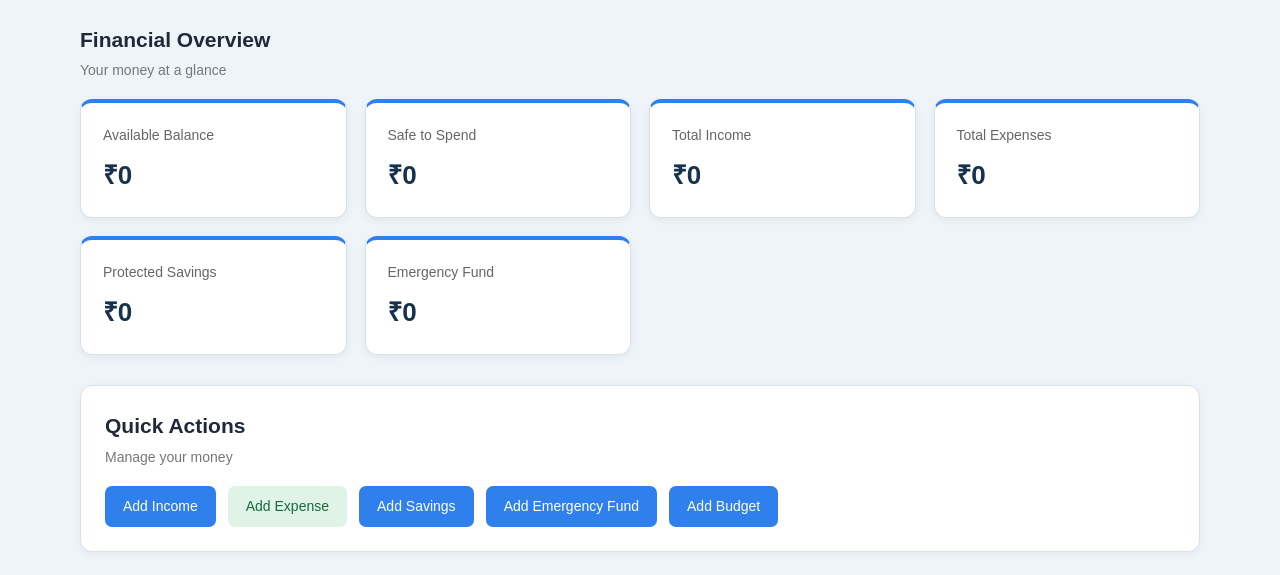
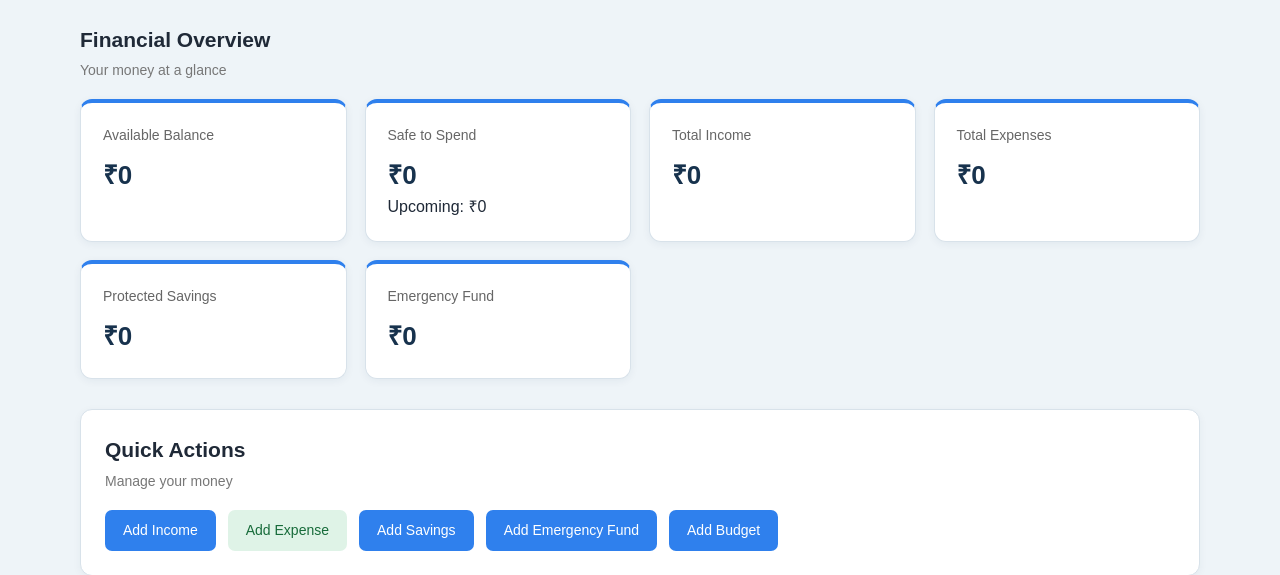
Before and after one commit to harshini-halai/MoneyMind, a FastAPI app: page / in a window 1280 px wide. Shown: the part 140-715 px from the top of the page. Run offline with FastAPI, Linux system fonts and the light colour scheme; data that the repository does not hold is empty.

Commit message:
feat: improve safe-to-spend with upcoming expense filtering

```diff
--- a/backend/main.py
+++ b/backend/main.py
@@ -437,9 +437,12 @@ def get_safe_to_spend():
         emergency_fund = emergency_result[0] or 0
 
         cursor.execute("""
-            SELECT SUM(amount)
-            FROM upcoming_expenses
+        SELECT SUM(amount)
+        FROM upcoming_expenses
+        WHERE due_date BETWEEN CURRENT_DATE
+        AND DATE_ADD(CURRENT_DATE, INTERVAL 30 DAY)
         """)
+
 
         upcoming_result = cursor.fetchone()
         upcoming_expenses = upcoming_result[0] or 0
--- a/frontend/js/script.js
+++ b/frontend/js/script.js
@@ -53,6 +53,8 @@ async function loadSafeToSpend() {
 
     document.getElementById("safe-to-spend").textContent =
       `₹${data.safe_to_spend}`;
+    document.getElementById("upcoming-expenses-summary").textContent =
+      `Upcoming: ₹${data.upcoming_expenses}`;
   } catch (error) {
     console.log("Unable to load safe-to-spend");
   }
--- a/frontend/templates/index.html
+++ b/frontend/templates/index.html
@@ -34,6 +34,7 @@
           <div class="summary-card">
             <h3>Safe to Spend</h3>
             <p class="amount" id="safe-to-spend">₹0</p>
+            <p id="upcoming-expenses-summary">Upcoming: ₹0</p>
           </div>
 
           <div class="summary-card">
```
